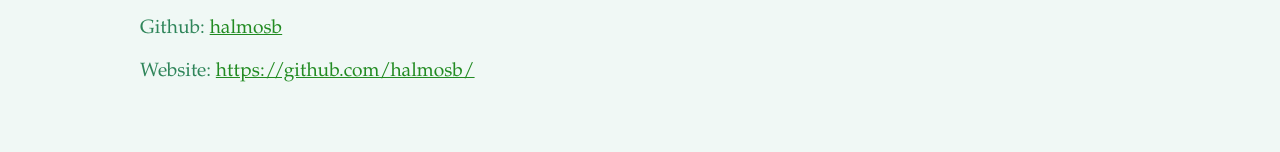
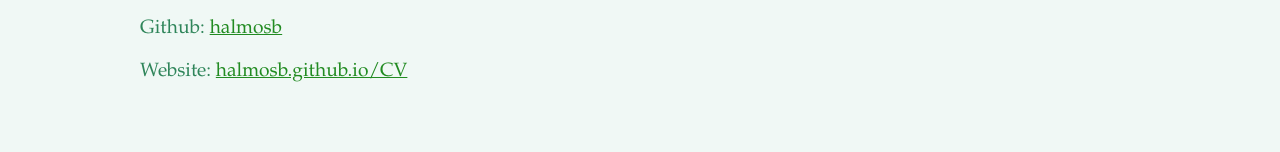
Before and after one commit to halmosb/CV, a plain HTML site: page contact.html in a window 1280 px wide. Shown: the part 159-311 px from the top of the page. Drawn offline with Linux system fonts and the light colour scheme.

Commit message:
Update website URL

```diff
--- a/contact.html
+++ b/contact.html
@@ -21,7 +21,7 @@
         <h1>Contact</h1>
         <p>Email: <span id="email"></span></p>
         <p>Github: <a href="https://github.com/halmosb/" target="_blank">halmosb</a></p>
-        <p>Website: <a href="https://github.com/halmosb/" target="_blank">https://github.com/halmosb/</a></p>
+        <p>Website: <a href="https://halmosb.github.io/CV/" target="_blank">halmosb.github.io/CV</a></p>
 
     </div>
 
```
Also changed, not shown: 1 other file.
